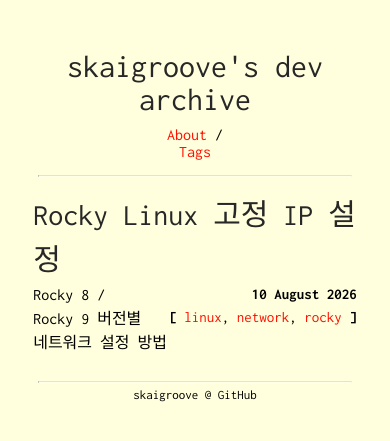
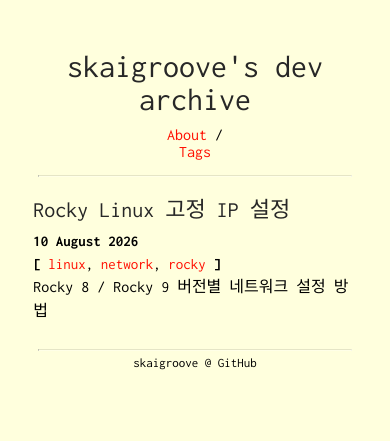
Before and after one commit to skaigroove/skaigroove.github.io, a Jekyll site: the page built from index.html, in a window 390 px wide. Shown: the top 441 px of the page. Built offline with Jekyll 4.4.1, drawn with Linux system fonts in a browser that asks for light colours.

Commit message:
fix: improve mobile responsiveness
- add overflow-x: auto to pre/code blocks
- fix img max-width to 100% for mobile
- fix post-card layout stacking on narrow screens
- set lang="ko"

Co-Authored-By: Claude Sonnet 4.6 <noreply@anthropic.com>

```diff
--- a/_layouts/default.html
+++ b/_layouts/default.html
@@ -1,5 +1,5 @@
 <!DOCTYPE html>
-<html lang="en">
+<html lang="ko">
 
 {% include head.html %}
 
--- a/css/main.scss
+++ b/css/main.scss
@@ -32,6 +32,15 @@ hr {
 code {
     background-color: #d8e7ff;
     color: #002b72;
+}
+pre {
+    overflow-x: auto;
+    -webkit-overflow-scrolling: touch;
+    code {
+        white-space: pre;
+        word-break: normal;
+        word-wrap: normal;
+    }
 }
 
 // divs
@@ -139,6 +148,21 @@ code {
             margin-top: 5px;
         }
     }
+    .post-card {
+        .title {
+            max-width: 100%;
+            font-size: 22px;
+        }
+        .details {
+            float: none;
+            text-align: left;
+            margin-left: 0;
+            margin-top: 4px;
+        }
+        .subtitle {
+            max-width: 100%;
+        }
+    }
 }
 
 @media (max-width: 500px) {
@@ -230,7 +254,8 @@ code {
     img {
         text-align: center;
         margin: 10px 10px 10px 10px;
-        max-width: $max-width;
+        max-width: 100%;
+        height: auto;
     }
 
     .color-red {
```
